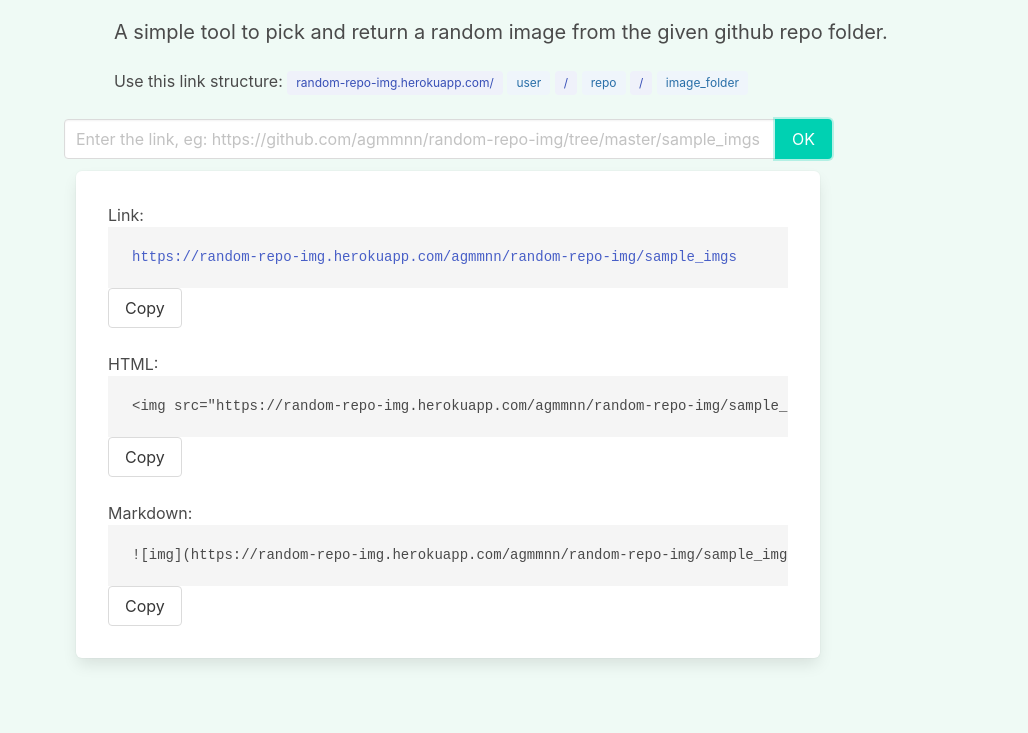
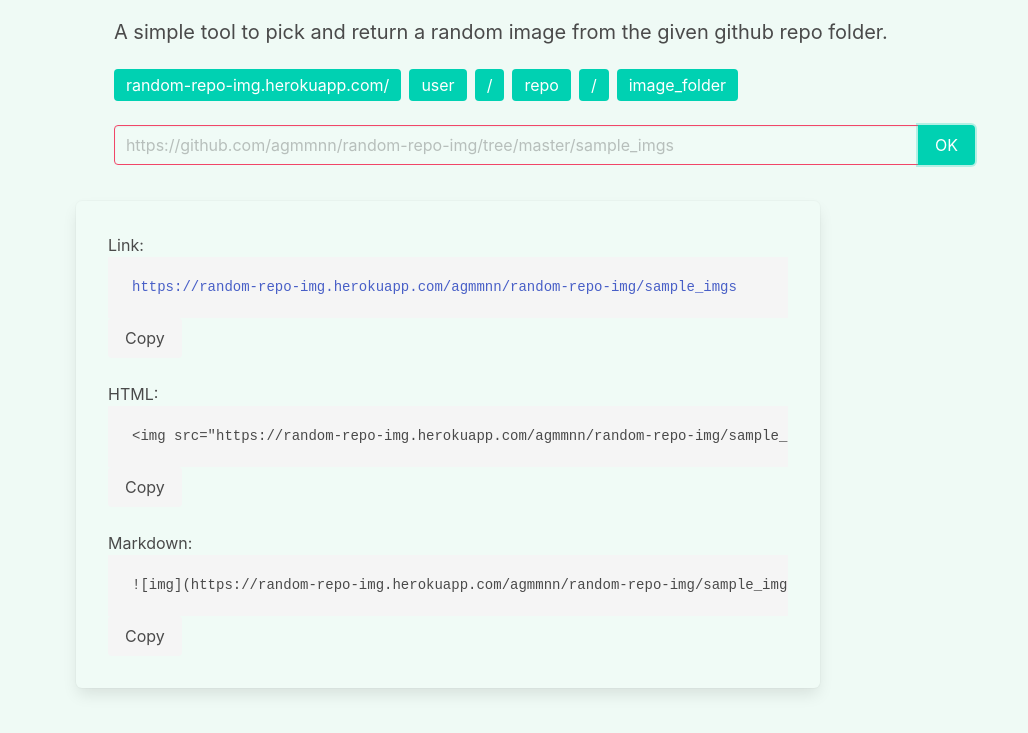
Before and after one commit to agmmnn/random-repo-img, a plain HTML site: page templates/index.html in a window 1280 px wide. Both pictures are taken after a click on the button "OK". Shown: the part 97-830 px from the top of the page, without its empty margins (0-1028 px from the left). Drawn offline with nearby package versions, Linux system fonts and the light colour scheme; some packages are replaced by stand-ins of ours; a script that the page names is missing.

Commit message:
Update index.html

```diff
--- a/templates/index.html
+++ b/templates/index.html
@@ -6,7 +6,6 @@
     <meta name="viewport" content="width=device-width, initial-scale=1">
     <title>Random Repo Images</title>
     <link rel="stylesheet" href="https://cdn.jsdelivr.net/npm/bulma@0.9.3/css/bulma.min.css">
-
     <script src="https://cdnjs.cloudflare.com/ajax/libs/clipboard.js/2.0.8/clipboard.min.js"></script>
 </head>
 
@@ -33,22 +32,19 @@
                     <h2 class="subtitle">
                         A simple tool to pick and return a random image from the given github repo folder.
                     </h2>
-                    Use this link structure:
-                    <span class="tag is-link is-light">random-repo-img.herokuapp.com/</span>
-                    <span class="tag is-info is-light">user</span>
-                    <span class="tag is-link is-light">/</span>
-                    <span class="tag is-info is-light">repo</span>
-                    <span class="tag is-link is-light">/</span>
-                    <span class="tag is-info is-light">image_folder</span>
-                </div>
-            </div>
 
-            <div class="column is-two-thirds">
-                <div class="columns is-centered">
+                    <div class="tags are-medium">
+                        <span class="tag is-primary">random-repo-img.herokuapp.com/</span>
+                        <span class="tag is-primary">user</span>
+                        <span class="tag is-primary">/</span>
+                        <span class="tag is-primary">repo</span>
+                        <span class="tag is-primary">/</span>
+                        <span class="tag is-primary">image_folder</span>
+                    </div>
                     <div class="field has-addons">
                         <div class="control">
                             <input class="input" id="input" size="72" type="text"
-                                placeholder="Enter the link, eg: https://github.com/agmmnn/random-repo-img/tree/master/sample_imgs">
+                                placeholder="https://github.com/agmmnn/random-repo-img/tree/master/sample_imgs">
                         </div>
                         <div class="control">
                             <button class="button is-primary is-fullwidth" id="ok">
@@ -57,53 +53,72 @@
                         </div>
                     </div>
                 </div>
-
+            </div>
+            <div class="column is-two-thirds">
                 <div class="box">
                     <div class="column">
                         Link:
                         <pre><code class="language-html" id="md_link"><a href="https://random-repo-img.herokuapp.com/agmmnn/random-repo-img/sample_imgs">https://random-repo-img.herokuapp.com/agmmnn/random-repo-img/sample_imgs</a></code></pre>
-                        <button class="button bd-copy" data-clipboard-action="copy" data-clipboard-target="#md_link">
+                        <button class="button is-light" data-clipboard-action="copy" data-clipboard-target="#md_link">
                             Copy
                         </button>
                     </div>
                     <div class="column">
                         HTML:
                         <pre><code class="language-html" id="md_html">&lt;img src=&quot;https://random-repo-img.herokuapp.com/agmmnn/random-repo-img/sample_imgs&quot; alt=&quot;random-repo-img&quot;&gt;</code></pre>
-                        <button class="button bd-copy" data-clipboard-action="copy" data-clipboard-target="#md_html">
+                        <button class="button is-light" data-clipboard-action="copy" data-clipboard-target="#md_html">
                             Copy
                         </button>
                     </div>
                     <div class="column">
                         Markdown:
                         <pre><code class="language-markdown" id="md_markdown">![img](https://random-repo-img.herokuapp.com/agmmnn/random-repo-img/sample_imgs "random-repo-img")</code></pre>
-                        <button class="button bd-copy" data-clipboard-action="copy"
+                        <button class="button is-light" data-clipboard-action="copy"
                             data-clipboard-target="#md_markdown">
                             Copy
                         </button>
                     </div>
                 </div>
             </div>
+            <style>
+                .input {
+                    background-color: rgb(240, 251, 246);
+                }
 
+                .box {
+                    background-color: rgb(240, 251, 246);
+                }
+            </style>
             <script>
                 const clipboard = new ClipboardJS('.button');
                 //
                 const button = document.getElementById('ok');
                 const url_start = "https://github.com/";
-                button.onclick = function () {
-                    const input = document.getElementById('input').value;
-                    if (input.startsWith(url_start)) {
-                        inp_1 = input.split(url_start)[1];
-                        inp_units = inp_1.split("/");
+                function url_out() {
+                    const input = document.getElementById('input');
+                    if (input.value.startsWith(url_start)) {
+                        const inp_units = input.value.split(url_start)[1].split("/");
                         if (inp_units.length === 5 && inp_units.includes("tree")) {
                             link = "https://random-repo-img.herokuapp.com/" + inp_units[0] + "/" + inp_units[1] + "/" + inp_units[4];
-                            console.log(link);
 
                             document.getElementById('md_link').innerHTML = "<a href=\"" + link + "\">" + "https://random-repo-img.herokuapp.com/" + inp_units[0] + "/" + inp_units[1] + "/" + inp_units[4]; +"</a>"
 
                             document.getElementById('md_html').innerHTML = "&lt;img src=&quot;" + link + "&quot; alt=&quot;random-repo-img&quot;&gt;"
 
                             document.getElementById('md_markdown').innerHTML = "![img](" + link + " \"random-repo-img\")"
-                        }
+                            return true;
+                        } return false;
+                    } return false;
+                }
+                button.onclick = function () {
+                    if (url_out()) {
+                        console.log(true);
+                        input.classList.add('is-info');
+                        input.classList.remove('is-danger');
+                    } else {
+                        console.log(false);
+                        input.classList.add('is-danger');
+                        input.classList.remove('is-info');
                     }
                 }
             </script>
```
